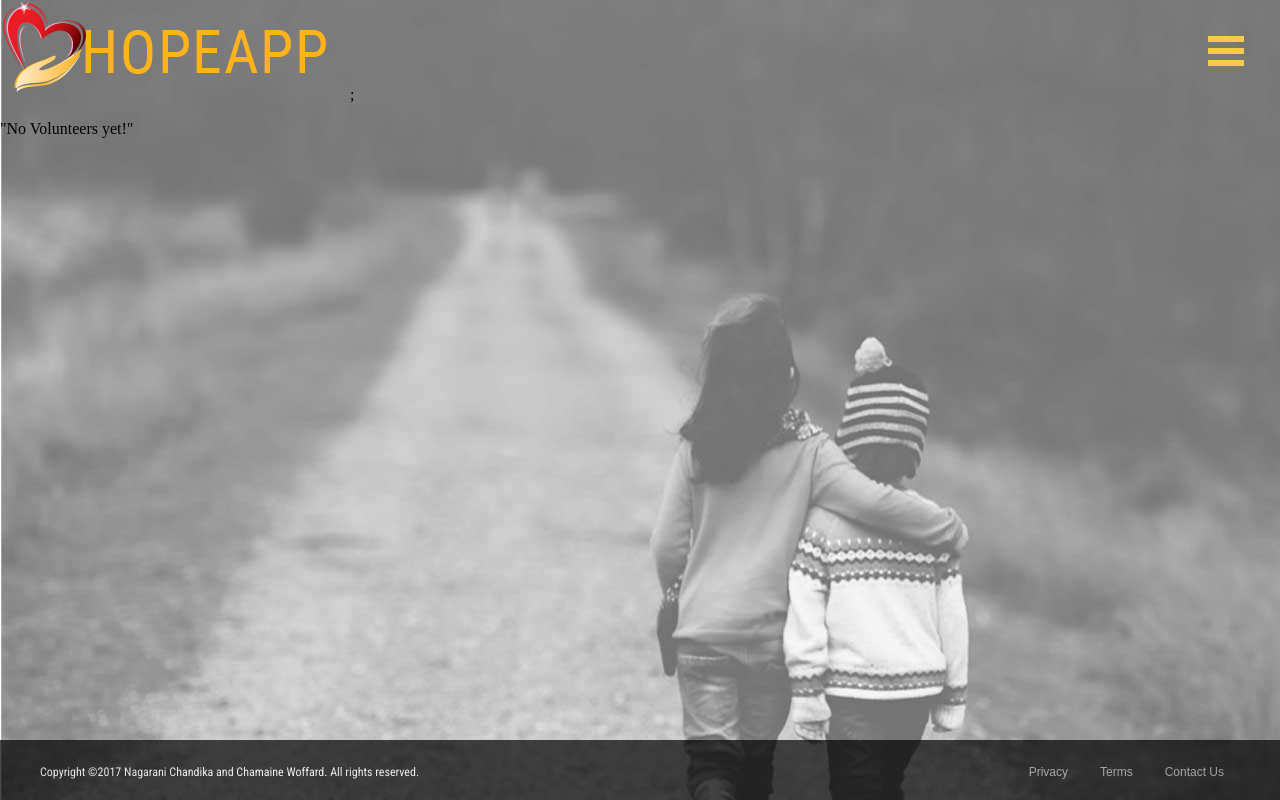
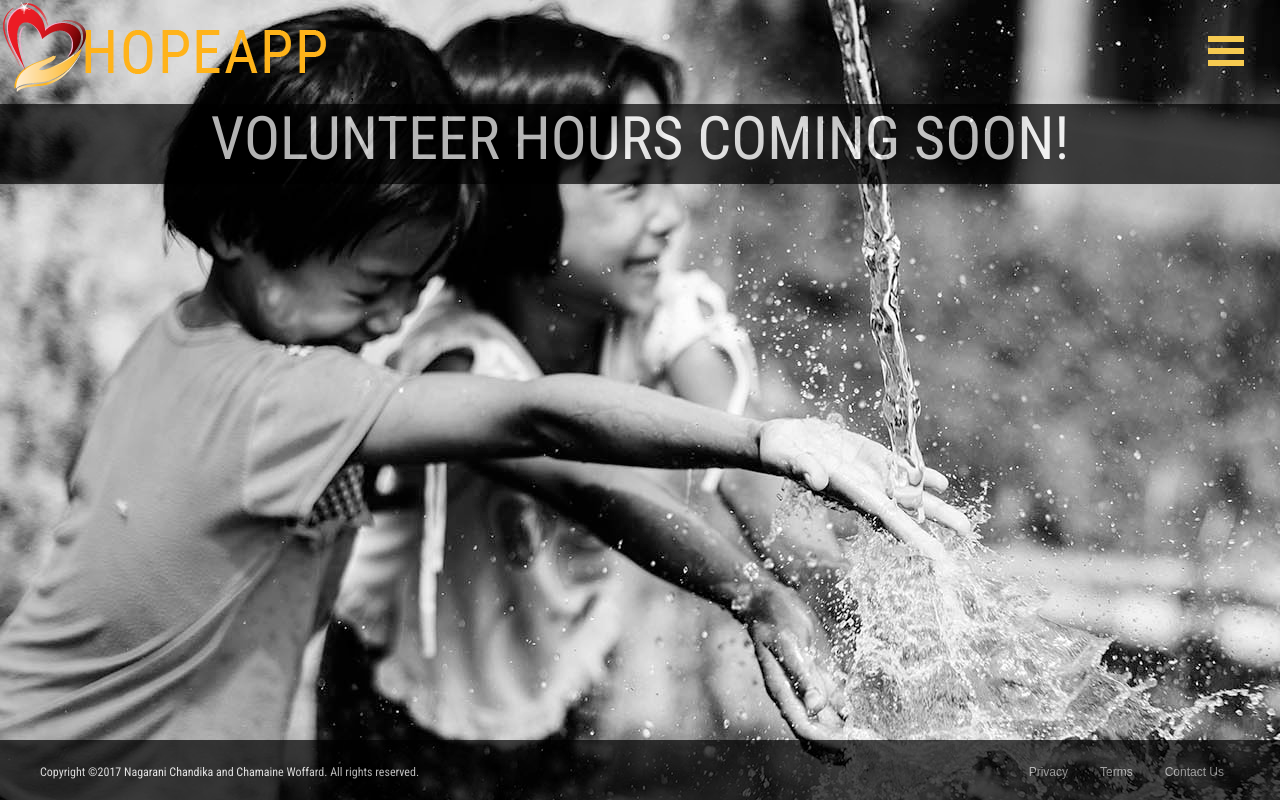
Before and after one commit to nchandika1/CharityApp, a React (Create React App) app in the folder client/: page /volunteer/1 in a window 1280 px wide. Built offline with nearby package versions, Linux system fonts and the light colour scheme; a web font is replaced by a local one.

Commit message:
volunteer page

```diff
--- a/client/src/pages/Volunteer/Volunteer.css
+++ b/client/src/pages/Volunteer/Volunteer.css
@@ -0,0 +1,13 @@
+.large2 {
+	background-image: url('../../assets/images/waterplay.jpg');
+}
+
+.account-welcome {
+	background-color: #000;
+	opacity: .7;
+	height: 80px;
+	font-family: 'Roboto Condensed', sans-serif;
+	text-align: center;
+	font-size: 60px;
+	color: #fff;
+}
--- a/client/src/pages/Volunteer/Volunteer.js
+++ b/client/src/pages/Volunteer/Volunteer.js
@@ -4,12 +4,22 @@ import API from "../../utils/API";
 import Navigation from '../../components/Nav';
 
 class Volunteer extends Component {
+  state = {
+    user: {}, // Represents user information
+    yearToDate: 0
+  };
+
+	componentDidMount() {
+    let elem = document.querySelector('body');
+    elem.classList.remove('large');
+    elem.classList.add('large2');
+  }
 
   render() {
     return (
       <div>
       	<Navigation />
-        <p>"No Volunteers yet!"</p>
+      	<div className="account-welcome">VOLUNTEER HOURS COMING SOON!</div>
       </div>
     );
   }
```
Also changed, not shown: client/src/assets/images/waterplay.jpg (added).
